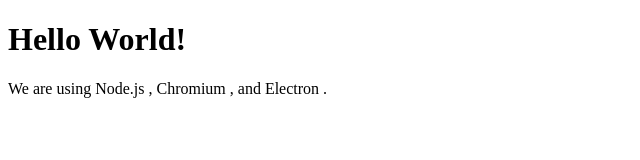
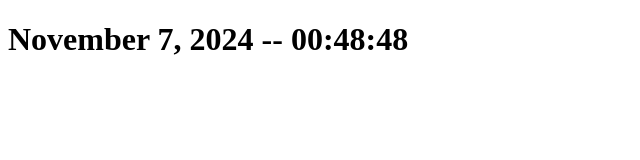
Before and after one commit to 7shep/Universal-App, an Electron app: page src/view/index.html in a window 800 px wide. Shown: the whole page, without its empty margins (0-640 px from the left). Drawn offline with Linux system fonts and the light colour scheme.

Commit message:
added fully functional clock

```diff
--- /dev/null
+++ b/src/view/clock.js
@@ -0,0 +1,45 @@
+window.addEventListener("load", () => {
+    clock();
+    function clock() {
+        const today = new Date();
+
+        //time
+        const hours = today.getHours();
+        const minutes = today.getMinutes();
+        const seconds = today.getSeconds();
+
+        const hour = hours < 10 ? "0" + hours : hours;
+        const minute = minutes < 10 ? "0" + minutes : minutes;
+        const second = seconds < 10 ? "0" + seconds : seconds;
+
+        //date
+
+        const month = today.getMonth();
+        const year = today.getFullYear();
+        const day = today.getDate();
+
+        months = [
+            "January",
+            "February",
+            "March",
+            "April",
+            "May",
+            "June",
+            "July",
+            "August",
+            "September",
+            "October",
+            "November",
+            "December"
+        ]
+
+        const date = months[month] + " " + day + ", " + year;
+        const time = hour + ":" + minute + ":" + second;
+
+        const dateTime = date + " -- " + time;
+
+        //print
+        document.getElementById("date-time").innerHTML = dateTime;
+        setTimeout(clock, 1);
+    }
+})
--- a/src/view/index.html
+++ b/src/view/index.html
@@ -4,15 +4,13 @@
     <meta charset="UTF-8">
     <!-- https://developer.mozilla.org/en-US/docs/Web/HTTP/CSP -->
     <meta http-equiv="Content-Security-Policy" content="default-src 'self'; script-src 'self'">
-    <title>Alex's Universal App</title>
-    <link rel='stylesheet' href='index.css'>
+    <title>!</title>
+    <link rel="stylesheet" href="index.css">
   </head>
-  <body>
-    <div>
-        <h1>Hello World!</h1>
-        We are using Node.js <span id="node-version"></span>,
-        Chromium <span id="chrome-version"></span>,
-        and Electron <span id="electron-version"></span>.
+ <body>
+    <script src="clock.js"></script>
+    <div id="clock">
+        <h1 id="date-time"></h1>
     </div>
-  </body>
+ </body>
 </html>
```
